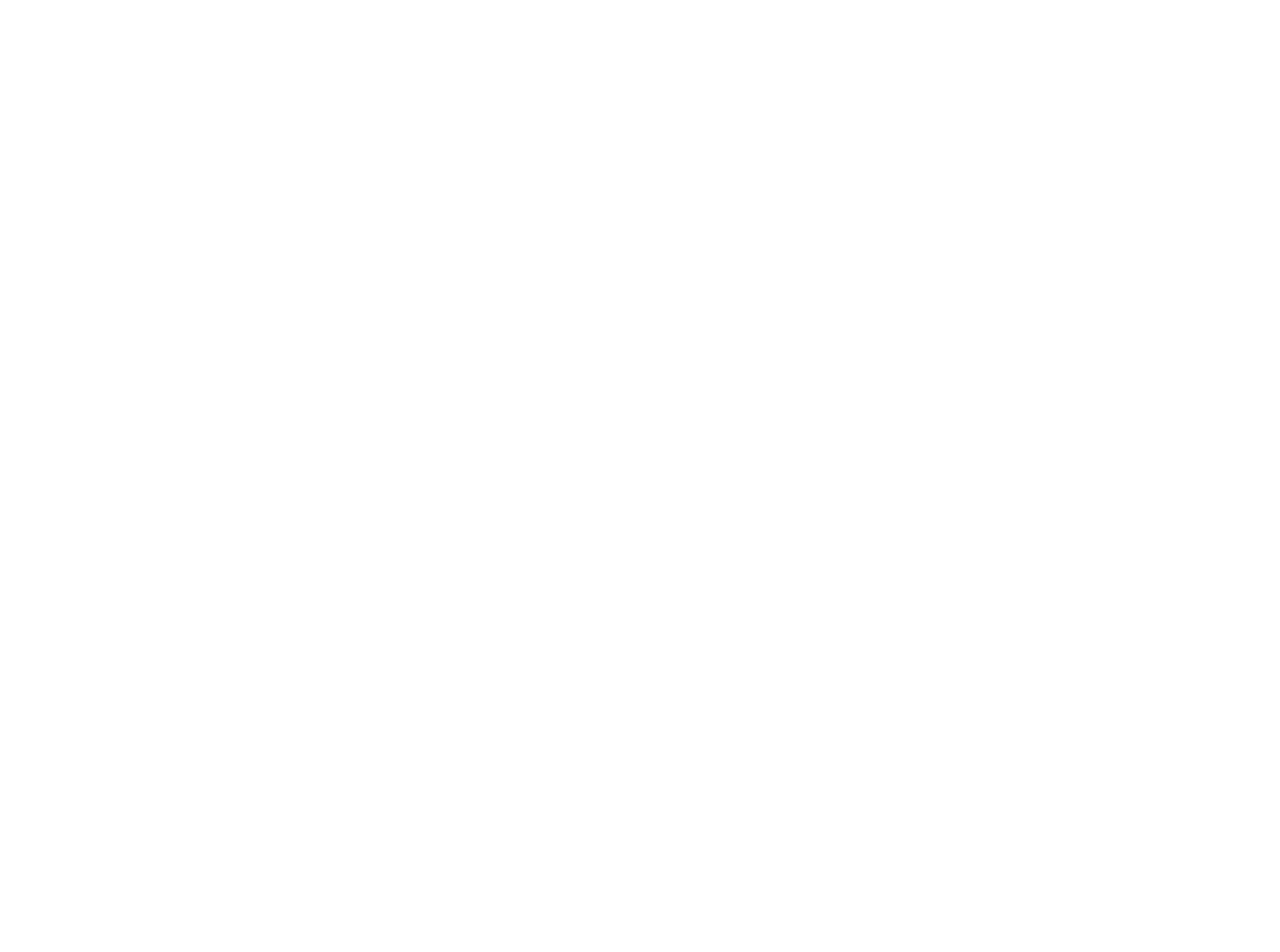
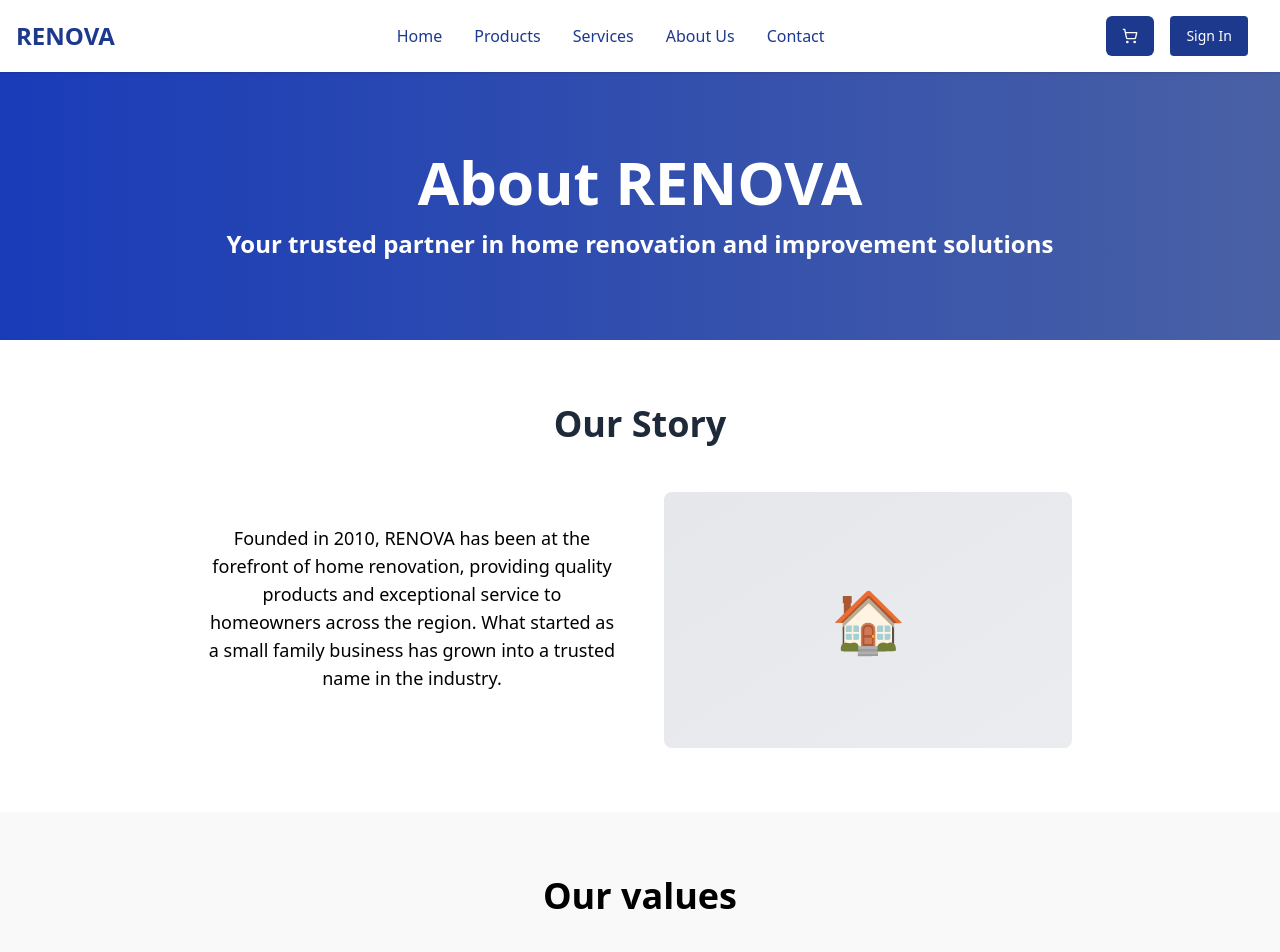
Before and after one commit to lucwii/renova, a React (Vite) app: page /about in a window 1280 px wide. Before the commit this address had no page. Shown: the top 952 px of the page. Before the commit the page ends 800 px from the top, so only its background shows below. Built offline with nearby package versions, Linux system fonts and the light colour scheme.

Commit message:
about us

```diff
--- a/src/App.tsx
+++ b/src/App.tsx
@@ -4,6 +4,7 @@
 import Products from "./pages/products";
 import Auth from "./pages/auth";
 import { AuthProvider } from "./contexts/AuthContext";
+import About from "./pages/about";
 
 
 const queryClient = new QueryClient();
@@ -16,6 +17,7 @@
           <Route path="/" element={<Index/>} />
           <Route path="/products" element={<Products/>} />
           <Route path="/auth" element={<Auth />} />
+          <Route path="/about" element={<About />} />
         </Routes>
       </BrowserRouter>
     </AuthProvider>
--- a/src/components/NavBar.tsx
+++ b/src/components/NavBar.tsx
@@ -45,7 +45,7 @@
           <a href="#" className="text-blue-900 hover:text-orange-500 font-medium transition-colors duration-200">
             Services
           </a>
-          <a href="#" className="text-blue-900 hover:text-orange-500 font-medium transition-colors duration-200">
+          <a href="/about" className="text-blue-900 hover:text-orange-500 font-medium transition-colors duration-200">
             About Us
           </a>
           <a href="#" className="text-blue-900 hover:text-orange-500 font-medium transition-colors duration-200">
--- /dev/null
+++ b/src/pages/about.tsx
@@ -0,0 +1,47 @@
+import React from 'react'
+import Navbar from '../components/NavBar'
+import Footer from '../components/Footer'
+
+const About = () => {
+  return (
+    <div className='min-h-screen'>
+        <Navbar />
+        <main className="flex-grow">
+            <section className='bg-gradient-to-r from-blue-800 to-blue-900/80 py-20'>
+                <div className="container text-center px-4 mx-auto">
+                    <h1 className='text-white md:text-6xl font-bold text-4xl'>About RENOVA</h1>
+                    <p className='mx-auto text-xl text-white mt-4 md:text-2xl font-semibold'>Your trusted partner in home renovation and improvement solutions</p>
+                </div>
+            </section>
+
+            <section className='py-16'>
+                <div className="mx-auto text-center max-w-4xl px-4 container">
+                    <h1 className='text-gray-800 mb-12 text-3xl md:text-4xl font-bold'>Our Story</h1>
+                    <div className="grid md:grid-cols-2 gap-12 items-center">
+                        <div>
+                            <p className='text-lg mb-6'>
+                                Founded in 2010, RENOVA has been at the forefront of home renovation,
+                                providing quality products and exceptional service to homeowners across the region.
+                                What started as a small family business has grown into a trusted name in the industry.
+                            </p>
+                        </div>
+                        <div className="bg-gradient-to-br from-gray-200 to-gray-200/80 h-64 rounded-lg flex items-center justify-center">
+                            <span className="text-6xl">🏠</span>
+                        </div>
+                    </div>
+                </div>
+            </section>
+
+            <section className="bg-gray-100/50 py-16">
+                <div className="container mx-auto px-4">
+                    <h2 className='text-center md:text-4xl text-3xl mb-12 font-bold'>Our values</h2>
+
+                </div>
+            </section>
+        </main>
+        <Footer />
+    </div>
+  )
+}
+
+export default About
```
